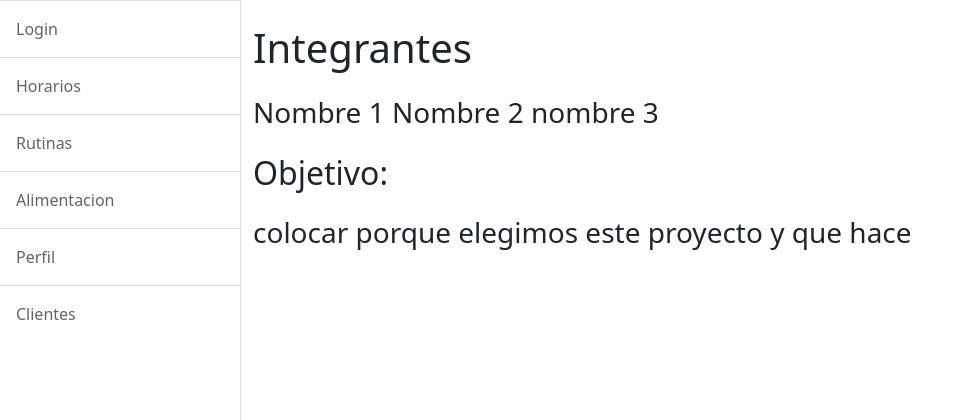
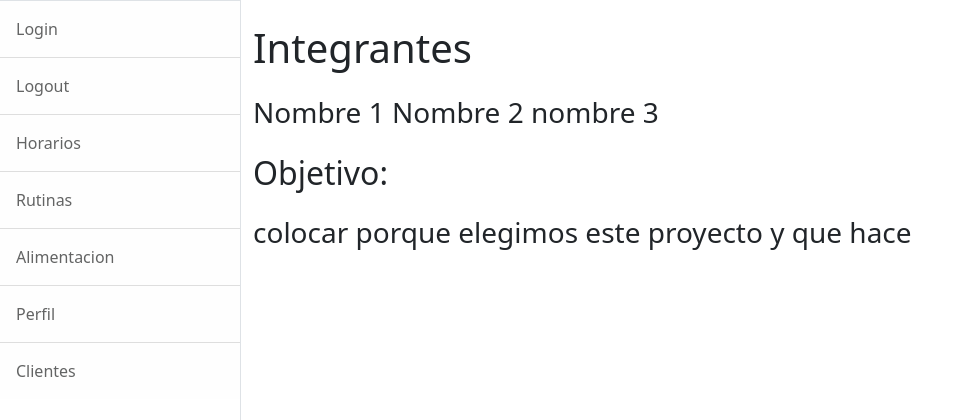
Before and after one commit to gabrielgarabedian/coderfinal, a Django app: page /rutina/nosotros/ in a window 1280 px wide. Shown: the part 57-477 px from the top of the page, without its empty margins (0-974 px from the left). Run offline with Django 4.2, Linux system fonts and the light colour scheme; some libraries are stand-ins or nearby versions.

Commit message:
error carga de templaTe rutina

```diff
--- a/rutina/templates/rutina/index.html
+++ b/rutina/templates/rutina/index.html
@@ -1,3 +1,4 @@
+
 <!DOCTYPE html>
 <html lang="en">
     <head>
@@ -20,11 +21,12 @@
                 <div class="sidebar-heading border-bottom bg-light">{% block nombre_del_lugar %} GYM Carrey {% endblock nombre_del_lugar %}</div>
                 <div class="list-group list-group-flush">
                     <a class="list-group-item list-group-item-action list-group-item-light p-3" href="{%url 'rutina-login' %}">{% block boton_1 %} Login {% endblock boton_1 %}</a>
-                    <a class="list-group-item list-group-item-action list-group-item-light p-3" href="{% url 'horarios' %}">{% block boton_2 %} Horarios {% endblock boton_2 %}</a>
-                    <a class="list-group-item list-group-item-action list-group-item-light p-3" href="{% url 'lista-de-rutina' %}">{% block boton_3%} Rutinas {% endblock boton_3 %}</a>
-                    <a class="list-group-item list-group-item-action list-group-item-light p-3" href="#!">{% block boton_4 %} Alimentacion {% endblock boton_4 %}</a>
-                    <a class="list-group-item list-group-item-action list-group-item-light p-3" href="#!">{% block boton_5 %} Perfil {% endblock boton_5 %}</a>
-                    <a class="list-group-item list-group-item-action list-group-item-light p-3" href="#!">{% block boton_6 %} Clientes {% endblock boton_6 %}</a>
+                    <a class="list-group-item list-group-item-action list-group-item-light p-3" href="{%url 'rutina-logout' %}">{% block boton_2 %} Logout {% endblock boton_2 %}</a>
+                    <a class="list-group-item list-group-item-action list-group-item-light p-3" href="{% url 'horarios' %}">{% block boton_3 %} Horarios {% endblock boton_3 %}</a>
+                    <a class="list-group-item list-group-item-action list-group-item-light p-3" href="{% url 'rutinas-post' %}">{% block boton_4%} Rutinas {% endblock boton_4 %}</a>
+                    <a class="list-group-item list-group-item-action list-group-item-light p-3" href="#!">{% block boton_5 %} Alimentacion {% endblock boton_5 %}</a>
+                    <a class="list-group-item list-group-item-action list-group-item-light p-3" href="#!">{% block boton_6 %} Perfil {% endblock boton_6 %}</a>
+                    <a class="list-group-item list-group-item-action list-group-item-light p-3" href="#!">{% block boton_7 %} Clientes {% endblock boton_7 %}</a>
                 </div>
             </div>
             {% endblock menu %}
--- a/rutina/templates/rutina/nosotros.html
+++ b/rutina/templates/rutina/nosotros.html
@@ -7,7 +7,8 @@ Nosotros
 
 {% block contenido %}
 <h1 class="mt-4">Integrantes</h1>
-<h3 class="mt-4">Nombre 1
+<h3 class="mt-4">
+    Nombre 1
     Nombre 2
     nombre 3
 </h3>
--- a/rutina/templates/rutina/rutina_form.html
+++ b/rutina/templates/rutina/rutina_form.html
@@ -1,7 +1,7 @@
 {% extends 'rutina/index.html' %}
 {% block titulo %}
 
-Login
+Rutinas
 
 {% endblock titulo %}
 
--- a/rutina/urls.py
+++ b/rutina/urls.py
@@ -12,5 +12,10 @@ urlpatterns = [
      path('update-rutina/<int:pk>/', UpdateRutina.as_view(), name="update-rutina"),
      path('horarios/', horarios, name="horarios"),
      path('nosotros/', nosotros, name="nosotros"),
+     path('rutinas-post/', rutinas_post, name="rutinas-post"),
+     path('search-by-name/', SearchRutinaByName.as_view(), name="search-by-name-rutina"),
+
+
+
 
      ]
--- a/rutina/views.py
+++ b/rutina/views.py
@@ -61,3 +61,7 @@ def horarios(request):
 
 def nosotros(request):
     return render(request, 'rutina/nosotros.html')
+
+def rutinas_post(request):
+    rutinas = Rutina.objects.order_by('-date_published').all()
+    return render(request, 'rutina/rutinas_post.html', {"rutina": rutinas})
```
Also changed, not shown: rutina/templates/rutina/rutina_logout.html (+12 -0 lines), 1 other file.
